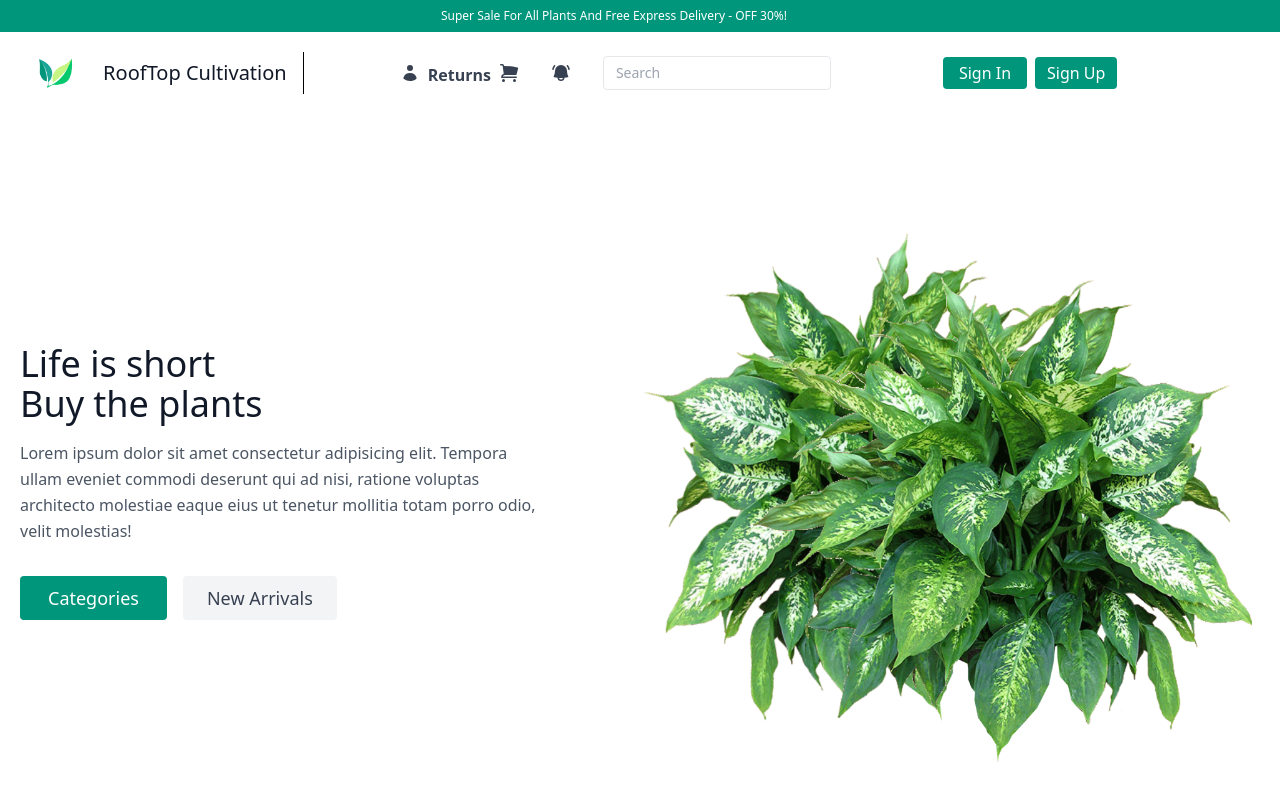
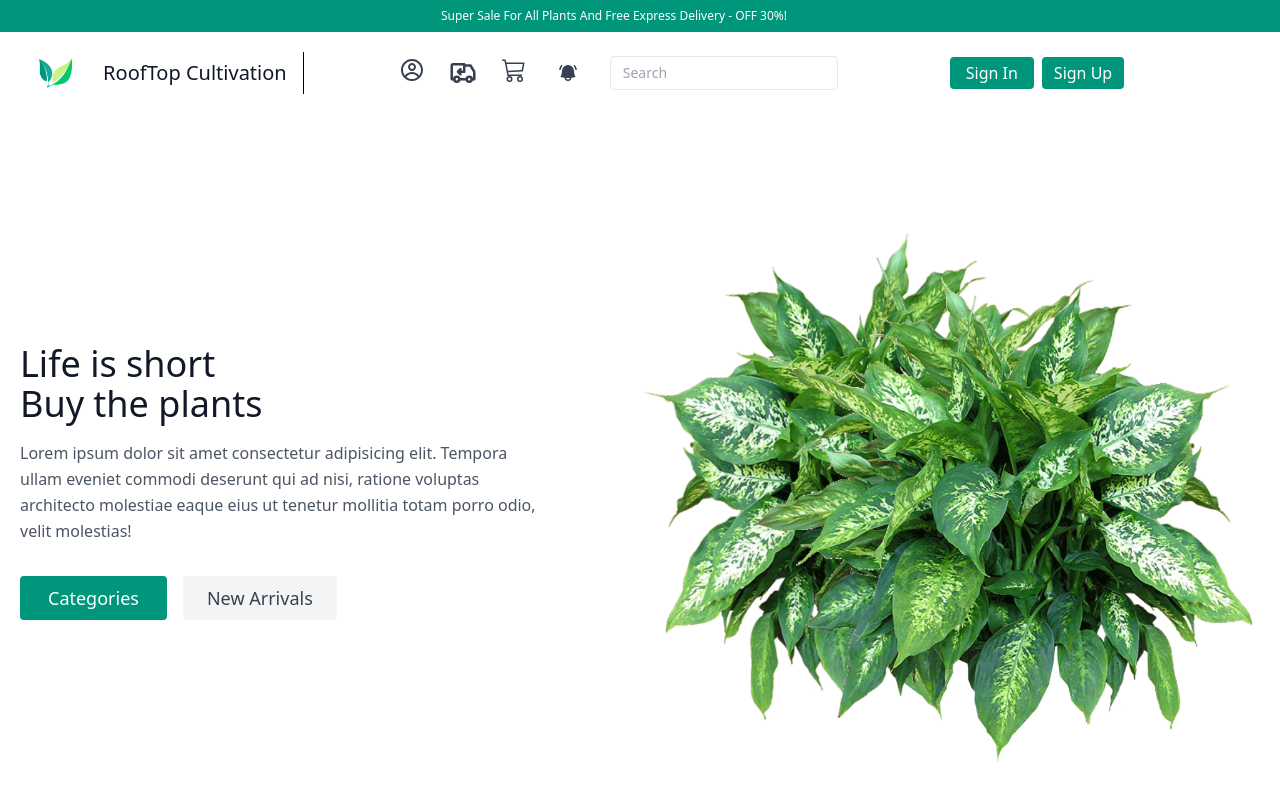
Before and after one commit to Muhammad-Akash-Haider/Rooftop-Cultivation-full, a React (Create React App) app in the folder Frontend/: page / in a window 1280 px wide. Shown: the top 800 px of the page. Built offline with nearby package versions, Linux system fonts and the light colour scheme; no server answers.

Commit message:
sone changes in nav

```diff
--- a/Frontend/src/components/E2.jsx
+++ b/Frontend/src/components/E2.jsx
@@ -49,7 +49,7 @@ export default function E2() {
                   <p class="mt-1">Rs. {plant.price}</p>
 
                   <Link to= {`/product/${plant.id}`}>
-                    <button className="inline-flex items-center text-white bg-[#00967C] border-0 py-1 px-24 focus:outline-none hover:bg-[#1B4636] rounded text-base mt-4 md:mt-0">Buy
+                    <button onClick={()=> window.scrollTo(0, 0) } className="inline-flex items-center text-white bg-[#00967C] border-0 py-1 px-24 focus:outline-none hover:bg-[#1B4636] rounded text-base mt-4 md:mt-0">Buy
                     </button></Link>
                 </div>
               </div>
--- a/Frontend/src/components/Nav.jsx
+++ b/Frontend/src/components/Nav.jsx
@@ -2,6 +2,9 @@
 import React, { useEffect, useState } from 'react';
 import { Link } from 'react-router-dom';
 import logo from '../images/LOGO.png';
+import { TbTruckReturn } from "react-icons/tb";
+import { CgProfile } from "react-icons/cg";
+import { BsCart3 } from "react-icons/bs";
 
 const Nav = () => {
   const [user_id, setUser_id] = useState(localStorage.getItem('user_id'));
@@ -38,31 +41,25 @@ const Nav = () => {
             user_type == 1 ?
              <div></div>
               :
-              <div className='flex justify-between gap-2 ml-20'>
+              <div className='flex justify-between gap-6 ml-20'>
 
 
                 <Link to="/My_Orders">
                   <div>
-                    <svg xmlns="http://www.w3.org/2000/svg" viewBox="0 0 20 20" fill="currentColor" className="w-5 h-5">
-                      <path d="M10 8a3 3 0 100-6 3 3 0 000 6zM3.465 14.493a1.23 1.23 0 00.41 1.412A9.957 9.957 0 0010 18c2.31 0 4.438-.784 6.131-2.1.43-.333.604-.903.408-1.41a7.002 7.002 0 00-13.074.003z" />
-                    </svg>
+                  <CgProfile className='text-2xl bold' />
                   </div>
                 </Link>
 
                 <Link to="/My_Orders_Buyer">
-                  <div className="h-5 w-15">
-                  <strong>Returns</strong>
-
+                  <div className="w-15">
+                  <TbTruckReturn className='text-3xl bold' />
                   </div>
                 </Link>
 
 
-
                 <Link to={`/cart`}>
                   <div>
-                    <svg xmlns="http://www.w3.org/2000/svg" viewBox="0 0 20 20" fill="currentColor" className="w-5 h-5">
-                      <path d="M1 1.75A.75.75 0 011.75 1h1.628a1.75 1.75 0 011.734 1.51L5.18 3a65.25 65.25 0 0113.36 1.412.75.75 0 01.58.875 48.645 48.645 0 01-1.618 6.2.75.75 0 01-.712.513H6a2.503 2.503 0 00-2.292 1.5H17.25a.75.75 0 010 1.5H2.76a.75.75 0 01-.748-.807 4.002 4.002 0 012.716-3.486L3.626 2.716a.25.25 0 00-.248-.216H1.75A.75.75 0 011 1.75zM6 17.5a1.5 1.5 0 11-3 0 1.5 1.5 0 013 0zM15.5 19a1.5 1.5 0 100-3 1.5 1.5 0 000 3z" />
-                    </svg>
+                  <BsCart3 className='text-2xl bold' />
                   </div>
                 </Link>
 
@@ -71,18 +68,7 @@ const Nav = () => {
 
           }
 
-          {/* <div>
-            <svg xmlns="http://www.w3.org/2000/svg" viewBox="0 0 20 20" fill="currentColor" className="w-5 h-5">
-              <path d="M10 8a3 3 0 100-6 3 3 0 000 6zM3.465 14.493a1.23 1.23 0 00.41 1.412A9.957 9.957 0 0010 18c2.31 0 4.438-.784 6.131-2.1.43-.333.604-.903.408-1.41a7.002 7.002 0 00-13.074.003z" />
-            </svg>
-          </div> */}
 
-
-          {/* <div>
-            <svg xmlns="http://www.w3.org/2000/svg" viewBox="0 0 20 20" fill="currentColor" className="w-5 h-5">
-              <path fillRule="evenodd" d="M2 3.5A1.5 1.5 0 013.5 2h1.148a1.5 1.5 0 011.465 1.175l.716 3.223a1.5 1.5 0 01-1.052 1.767l-.933.267c-.41.117-.643.555-.48.95a11.542 11.542 0 006.254 6.254c.395.163.833-.07.95-.48l.267-.933a1.5 1.5 0 011.767-1.052l3.223.716A1.5 1.5 0 0118 15.352V16.5a1.5 1.5 0 01-1.5 1.5H15c-1.149 0-2.263-.15-3.326-.43A13.022 13.022 0 012.43 8.326 13.019 13.019 0 012 5V3.5z" clipRule="evenodd" />
-            </svg>
-          </div> */}
 
           <div>
             <svg xmlns="http://www.w3.org/2000/svg" viewBox="0 0 20 20" fill="currentColor" className="w-5 h-5">
--- a/Frontend/src/components/Pages/Product.jsx
+++ b/Frontend/src/components/Pages/Product.jsx
@@ -80,7 +80,7 @@ function Product() {
         console.error('Error fetching plant data:', error);
       }
     };
-    window.scrollTo(0, 0);
+
     fetchData();
   }, []);
 
@@ -214,7 +214,7 @@ function Product() {
                   <p class="mt-1">Rs. {plant.price}</p>
 
                   <Link to= {`/product/${plant.id}`}>
-                    <button onClick={ window.scrollTo(0, 0) } className="inline-flex items-center text-white bg-[#00967C] border-0 py-1 px-24 focus:outline-none hover:bg-[#1B4636] rounded text-base mt-4 md:mt-0">Buy
+                    <button onClick={()=> window.scrollTo(0, 0) } className="inline-flex items-center text-white bg-[#00967C] border-0 py-1 px-24 focus:outline-none hover:bg-[#1B4636] rounded text-base mt-4 md:mt-0">Buy
                     </button></Link>
                 </div>
               </div>
```
